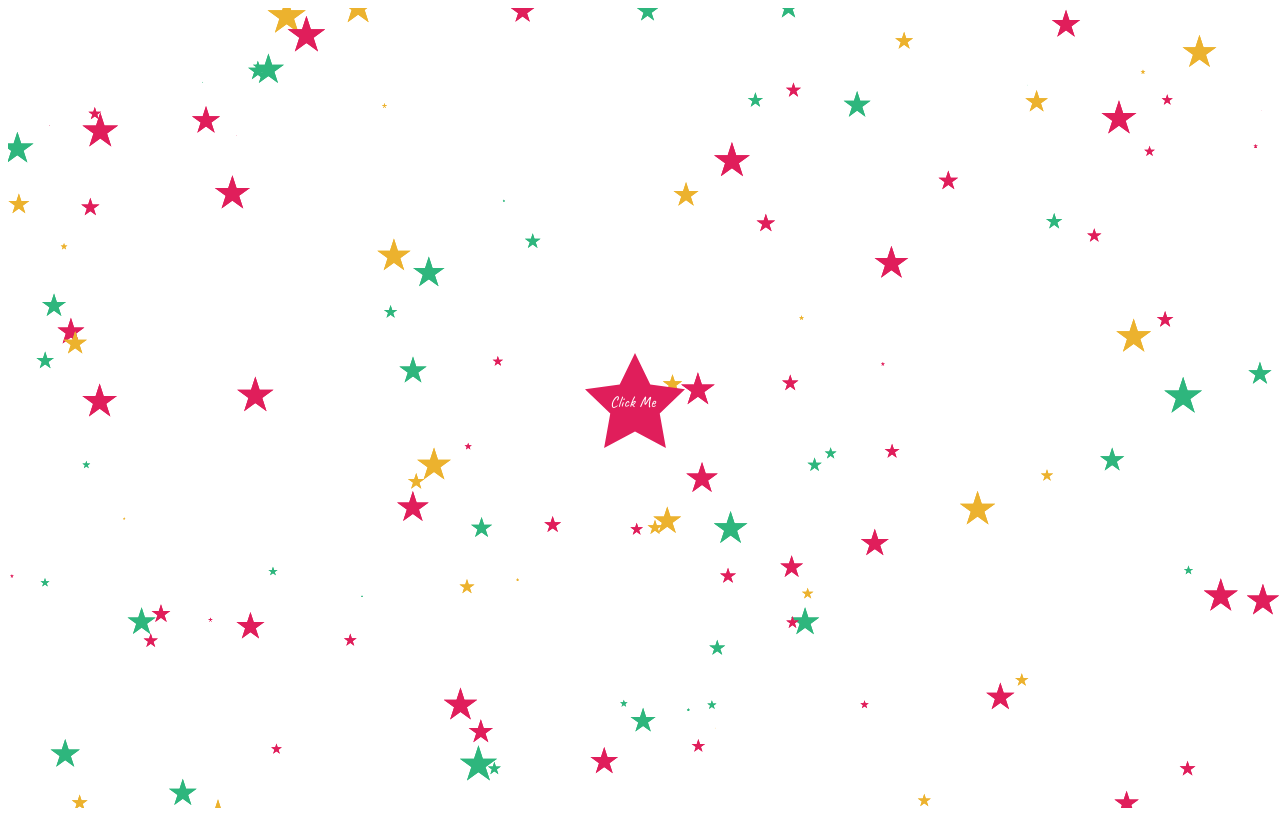
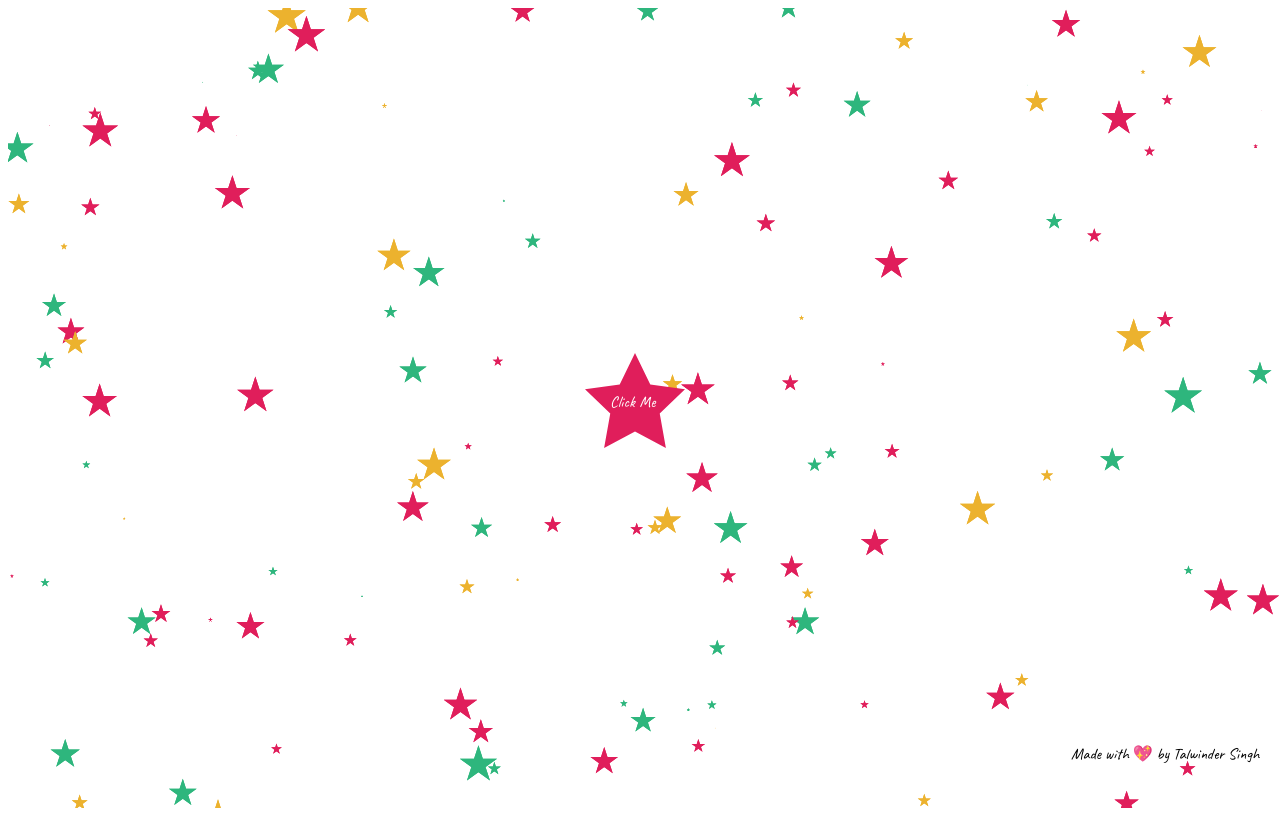
Before and after one commit to iamtalwinder/wishes, a plain HTML site: page star.html in a window 1280 px wide. Drawn offline with Linux system fonts and the light colour scheme.

Commit message:
:sparkles: Add footer

```diff
--- a/assets/css/index.css
+++ b/assets/css/index.css
@@ -16,6 +16,14 @@ body {
   top: 50%;
   left: 50%;
   transform: translate(-50%, -50%);
+  position: absolute;
+}
+
+.footer {
+  width: fit-content;
+  font-size: 16px;
+  top: 90%;
+  right: 1%;
   position: absolute;
 }
 
--- a/star.html
+++ b/star.html
@@ -29,6 +29,8 @@
         <p>Click Me</p>
       </div>
     </div>
+
+    <p class="footer">Made with 💖 by Talwinder Singh</p>
   </body>
   <script src="./assets/js/particles.min.js"></script>
   <script src="./assets/js/app.js"></script>
```
Also changed, not shown: heart.html (+2 -0 lines).
